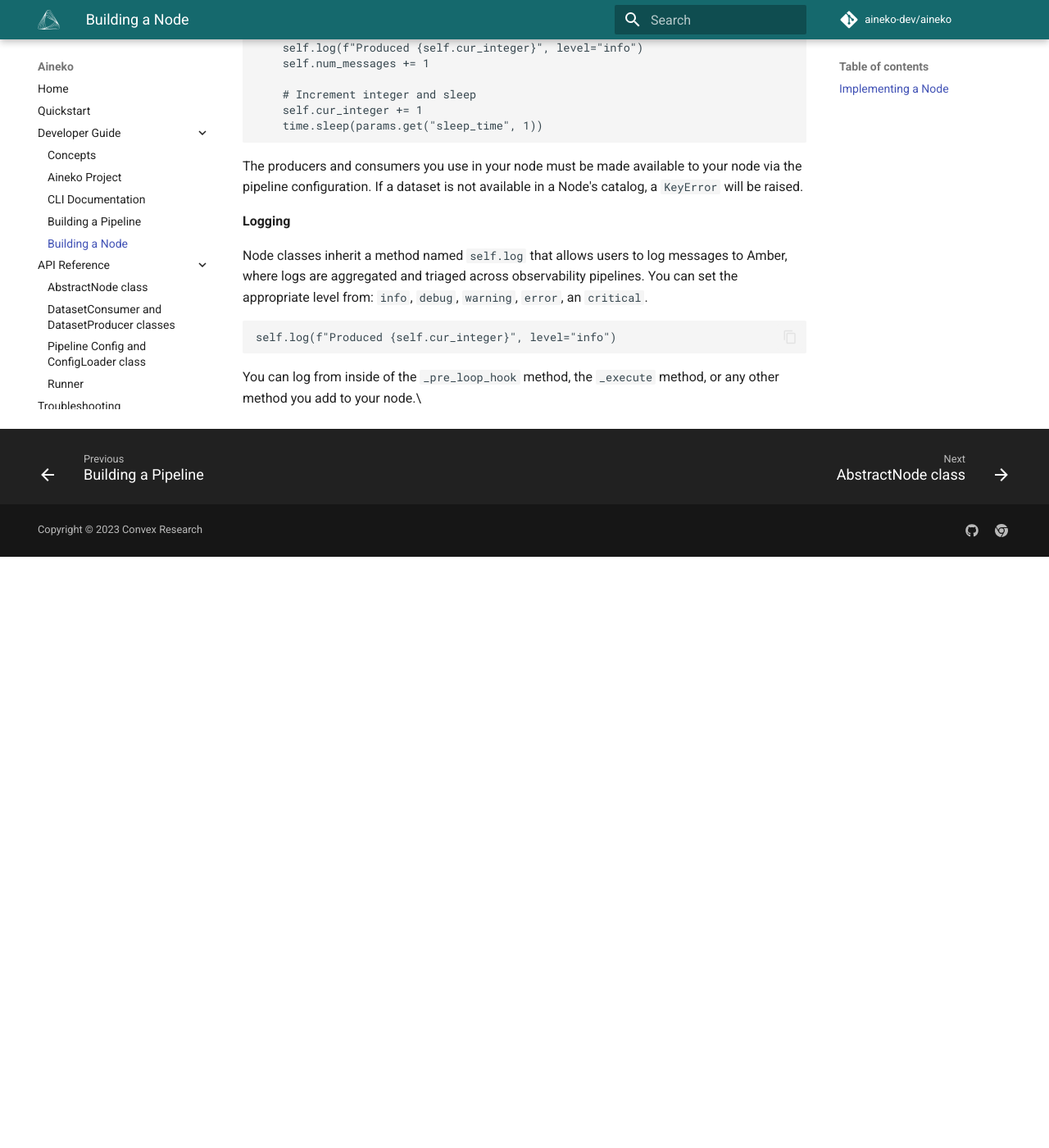
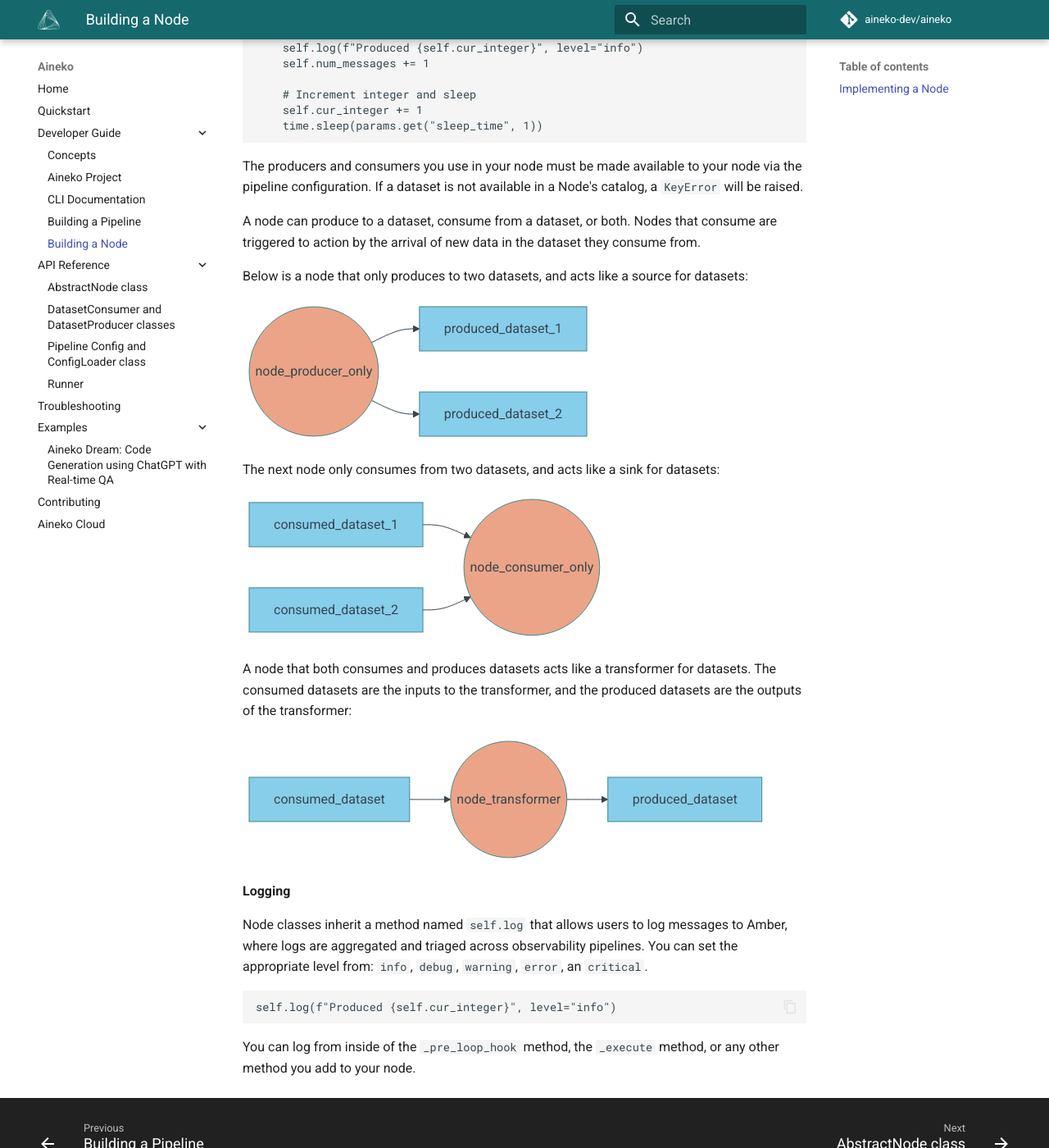
Before and after one commit to aineko-dev/aineko, an MkDocs documentation site: the page built from docs/developer_guide/node_implementation.md, in a window 1280 px wide and 1400 px high, scrolled down 1598 px. Shown: the whole window at 82% size. Built offline with MkDocs 1.6.1 and Material for MkDocs 9.7.7, drawn with Linux system fonts in a browser that asks for light colours; comment, search, counter and statistics services are not loaded; before the commit the page ends 2277 px from its top, so only the background shows below that.

Commit message:
docs: added diagrams

````diff
--- a/docs/developer_guide/node_implementation.md
+++ b/docs/developer_guide/node_implementation.md
@@ -70,6 +70,34 @@
 
 The producers and consumers you use in your node must be made available to your node via the pipeline configuration. If a dataset is not available in a Node's catalog, a `KeyError` will be raised.
 
+A node can produce to a dataset, consume from a dataset, or both. Nodes that consume are triggered to action by the arrival of new data in the dataset they consume from.
+
+Below is a node that only produces to two datasets, and acts like a source for datasets:
+
+```mermaid
+flowchart LR
+classDef datasetClass fill:#87CEEB
+classDef nodeClass fill:#eba487
+N_node_producer_only((node_producer_only)):::nodeClass -->  T_produced_dataset_1[produced_dataset_1]:::datasetClass
+N_node_producer_only((node_producer_only)):::nodeClass -->  T_produced_dataset_2[produced_dataset_2]:::datasetClass
+```
+The next node only consumes from two datasets, and acts like a sink for datasets:
+```mermaid
+flowchart LR
+classDef datasetClass fill:#87CEEB
+classDef nodeClass fill:#eba487
+T_consumed_dataset_1[consumed_dataset_1]:::datasetClass -->  N_node_consumer_only((node_consumer_only)):::nodeClass
+T_consumed_dataset_2[consumed_dataset_2]:::datasetClass -->  N_node_consumer_only((node_consumer_only)):::nodeClass
+```
+
+A node that both consumes and produces datasets acts like a transformer for datasets. The consumed datasets are the inputs to the transformer, and the produced datasets are the outputs of the transformer:
+```mermaid
+flowchart LR
+classDef datasetClass fill:#87CEEB
+classDef nodeClass fill:#eba487
+T_consumed_dataset[consumed_dataset]:::datasetClass -->  N_node_transformer((node_transformer)):::nodeClass
+N_node_transformer((node_transformer)):::nodeClass -->  T_produced_dataset[produced_dataset]:::datasetClass
+```
 **Logging**
 
 Node classes inherit a method named `self.log` that allows users to log messages to Amber, where logs are aggregated and triaged across observability pipelines. You can set the appropriate level from: `info`, `debug`, `warning`, `error`, an `critical`.
@@ -78,4 +106,4 @@
 self.log(f"Produced {self.cur_integer}", level="info")
 ```
 
-You can log from inside of the `_pre_loop_hook` method, the `_execute` method, or any other method you add to your node.\
+You can log from inside of the `_pre_loop_hook` method, the `_execute` method, or any other method you add to your node.
````
Also changed, not shown: docs/developer_guide/concepts.md (+1 -1 lines), docs/developer_guide/pipeline_configuration.md (+7 -2 lines).
